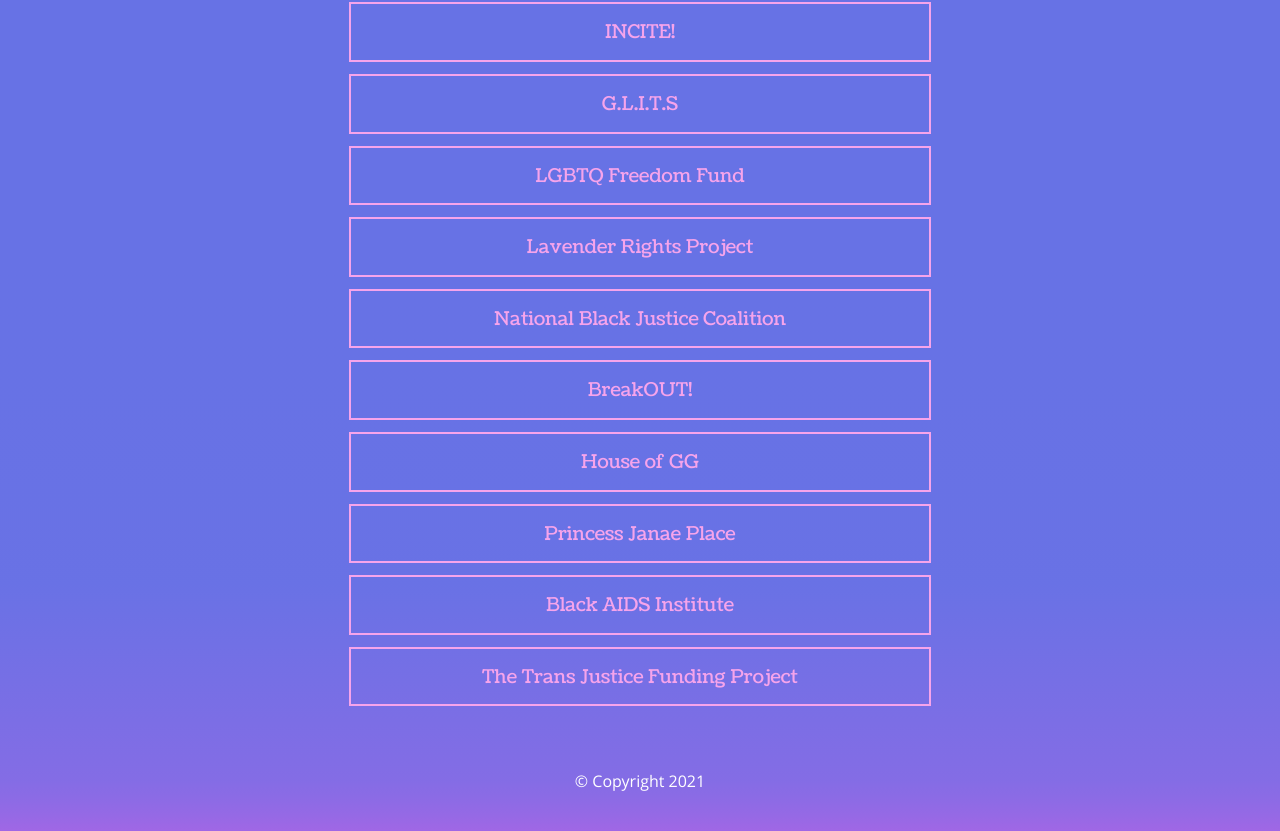
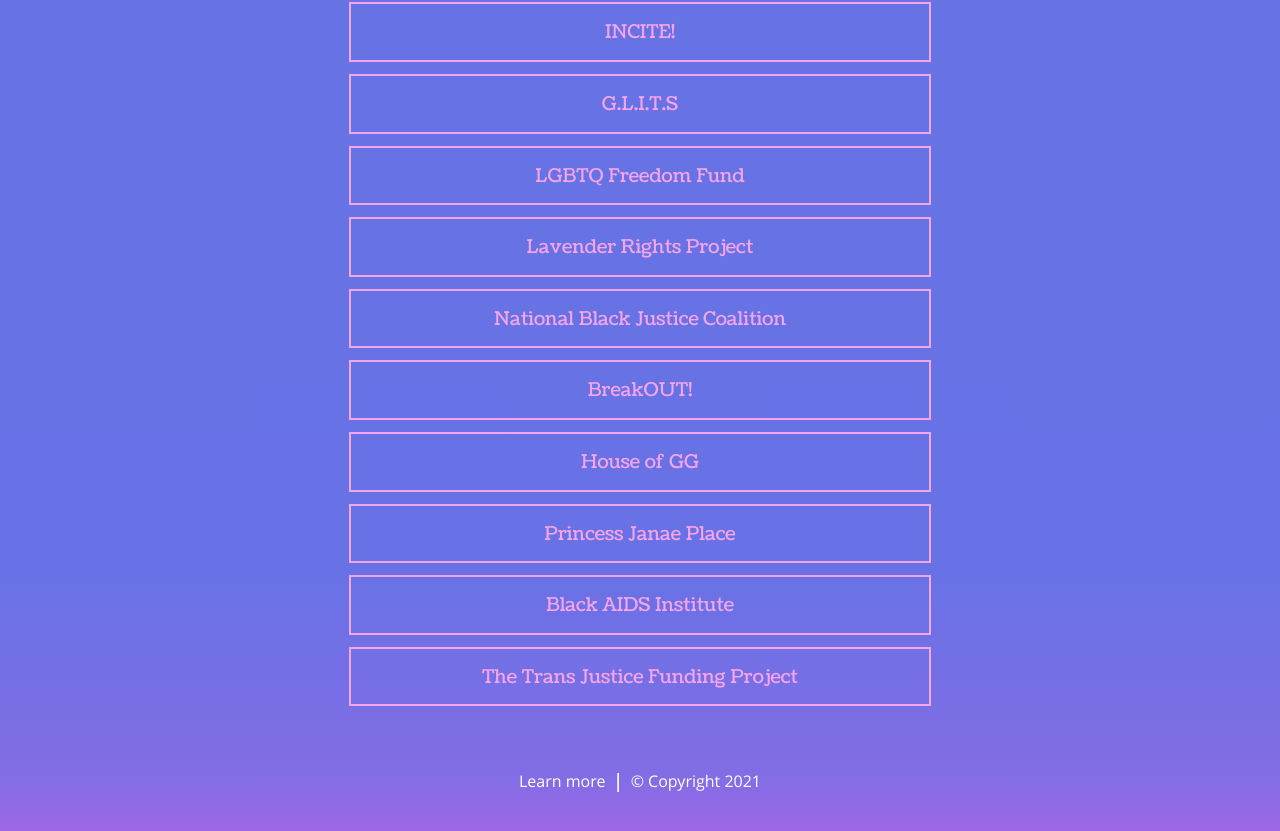
Before and after one commit to browncap/translivesmatter.xyz, a Vue app: page / in a window 1280 px wide. Shown: the part 1773-2604 px from the top of the page. Built offline with nearby package versions, Linux system fonts and the light colour scheme.

Commit message:
add learn more link to footer

```diff
--- a/src/components/Footer/Footer.vue
+++ b/src/components/Footer/Footer.vue
@@ -1,5 +1,7 @@
 <template>
   <footer id="footer">
+    <a href="https://www.theycount.xyz"><p>Learn more</p></a>
+    <span>|</span>
     <p>© Copyright 2021</p>
   </footer>
 </template>
@@ -27,4 +29,19 @@
     padding: 0px 5px;
     color: white;
   }
+
+  #footer span {
+    padding: 0px 5px;
+    color: white;
+    font-size:20px;
+  }
+
+  #footer a {
+    color: white;
+    text-decoration: none;
+  }
+
+  #footer a:visited {
+    text-decoration: none;
+  }
 </style>
```
